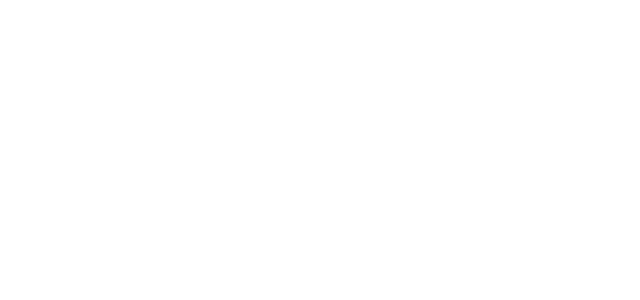
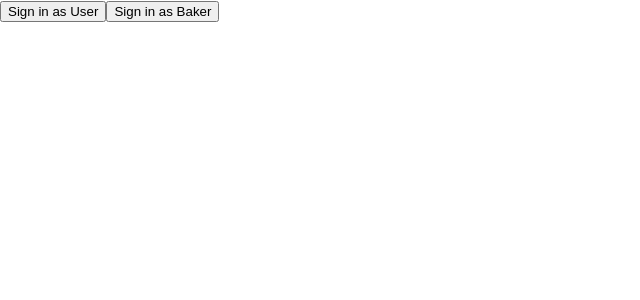
Before and after one commit to r-pal/More_Than_U_Can_Chew, a React (Create React App) app in the folder Client/more-than-you-can-chew/: page / in a window 1280 px wide. Before the commit this address had no page. Shown: the top 300 px of the page, without its empty margins (0-640 px from the left). Built offline with nearby package versions, Linux system fonts and the light colour scheme.

Commit message:
homepage disappearing

```diff
--- /dev/null
+++ b/Client/more-than-you-can-chew/src/components/HomePage.js
@@ -0,0 +1,15 @@
+import React, {Fragment, component} from 'react';
+import {BrowserRouter as Router, Route, Routes, Link} from 'react-router-dom';
+
+const HomePage = () => {
+
+
+    return(
+        <div className="buttonContainer">
+        <Link to={"/users"}><button type="button">Sign in as User</button></Link>
+        <Link to={"bakeries"}><button type="button">Sign in as Baker</button></Link>
+</div>
+    )
+}
+
+export default HomePage;
--- a/Client/more-than-you-can-chew/src/containers/MainContainer.js
+++ b/Client/more-than-you-can-chew/src/containers/MainContainer.js
@@ -1,7 +1,8 @@
 import React, {Fragment, component} from 'react';
-import {BrowserRouter as Router, Route, Routes} from 'react-router-dom';
+import {BrowserRouter as Router, Route, Routes, Link} from 'react-router-dom';
 import UserContainer from './UserContainer';
 import BakeryContainer from './BakeryContainer';
+import HomePage from '../components/HomePage';
 
 
 
@@ -12,7 +13,9 @@
     return(
         <Router>
         <Fragment>
+
         <Routes>
+            <Route path="/" element={<HomePage/>}/>
           <Route path="/users" element={<UserContainer/>}/>
           <Route path="/bakeries" element={<BakeryContainer/>}/>
 
```
